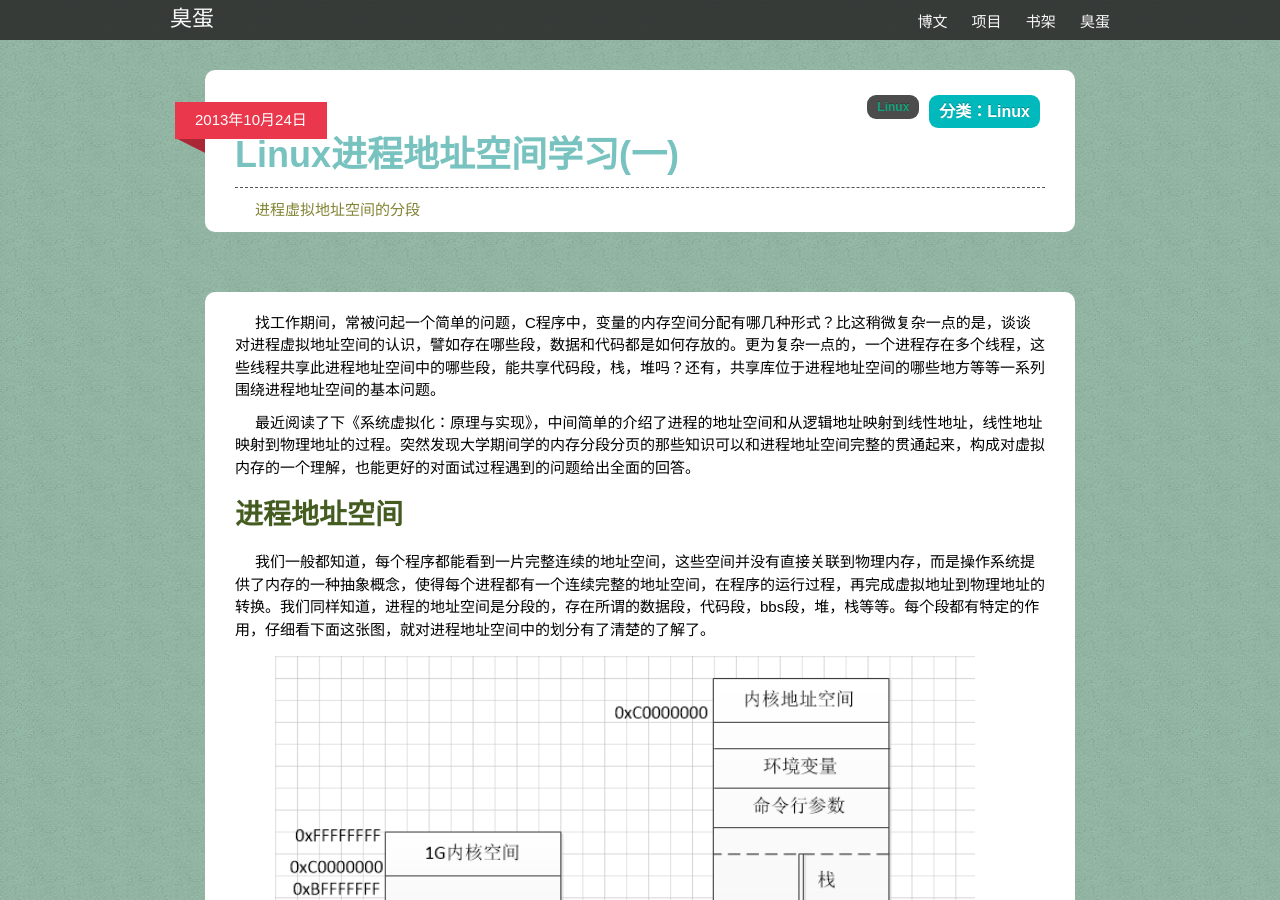
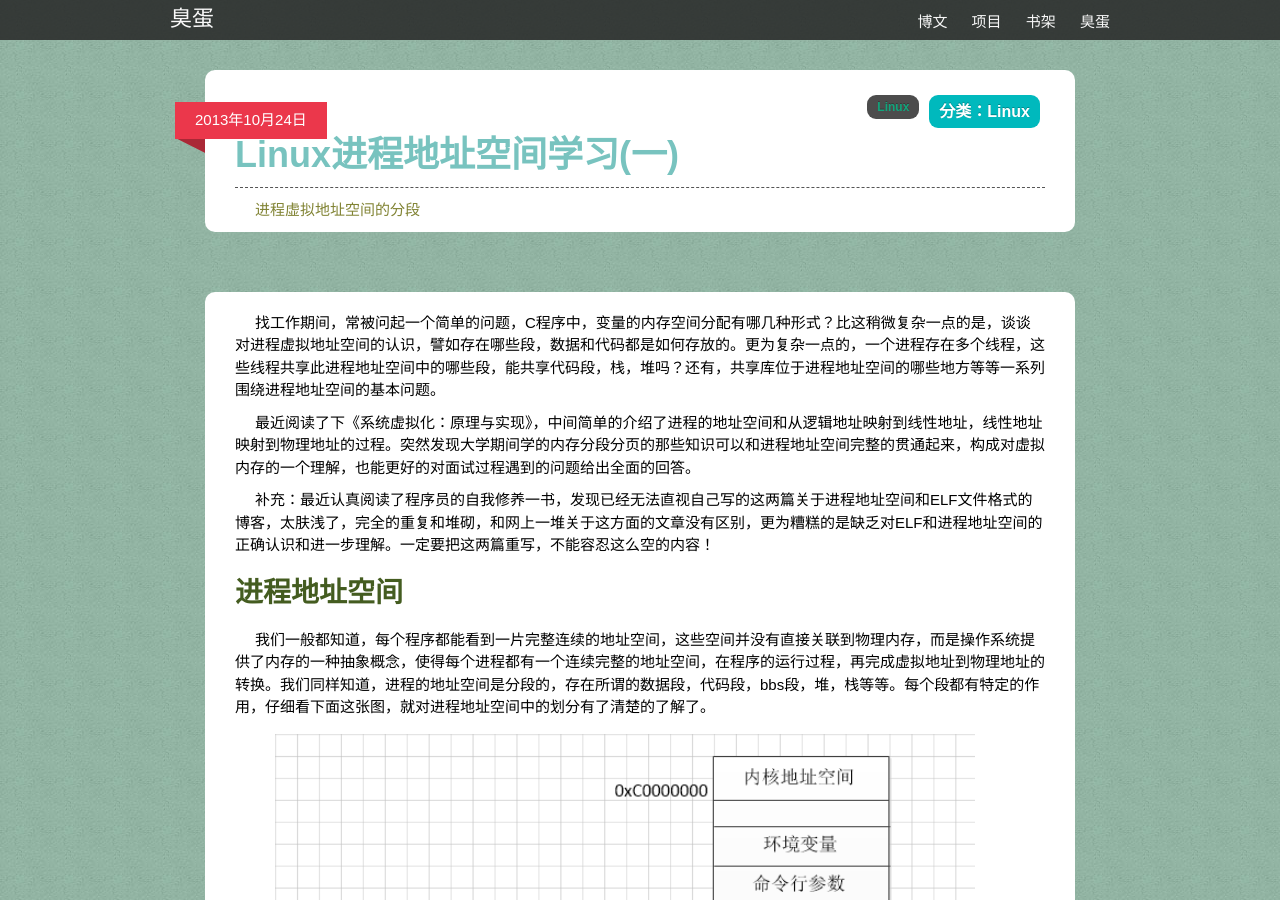
Before and after one commit to liuan/blog, a Jekyll site: the page built from _posts/2013-10-24-Linux进程地址空间学习(一).md, in a window 1280 px wide and 900 px high. Built offline with Jekyll 4.4.1, drawn with Linux system fonts in a browser that asks for light colours; comment, search, counter and statistics services are not loaded.

Commit message:
should rewrite

```diff
--- a/_posts/2013-10-24-Linux进程地址空间学习(一).md
+++ b/_posts/2013-10-24-Linux进程地址空间学习(一).md
@@ -8,6 +8,8 @@
 找工作期间，常被问起一个简单的问题，C程序中，变量的内存空间分配有哪几种形式？比这稍微复杂一点的是，谈谈对进程虚拟地址空间的认识，譬如存在哪些段，数据和代码都是如何存放的。更为复杂一点的，一个进程存在多个线程，这些线程共享此进程地址空间中的哪些段，能共享代码段，栈，堆吗？还有，共享库位于进程地址空间的哪些地方等等一系列围绕进程地址空间的基本问题。
 
 最近阅读了下《系统虚拟化：原理与实现》，中间简单的介绍了进程的地址空间和从逻辑地址映射到线性地址，线性地址映射到物理地址的过程。突然发现大学期间学的内存分段分页的那些知识可以和进程地址空间完整的贯通起来，构成对虚拟内存的一个理解，也能更好的对面试过程遇到的问题给出全面的回答。
+
+补充：最近认真阅读了程序员的自我修养一书，发现已经无法直视自己写的这两篇关于进程地址空间和ELF文件格式的博客，太肤浅了，完全的重复和堆砌，和网上一堆关于这方面的文章没有区别，更为糟糕的是缺乏对ELF和进程地址空间的正确认识和进一步理解。一定要把这两篇重写，不能容忍这么空的内容！
 
 ### 进程地址空间
 
```
